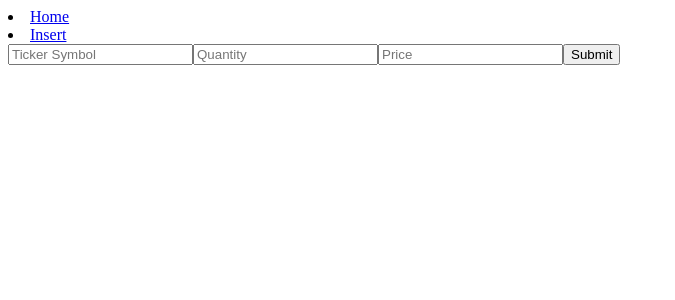
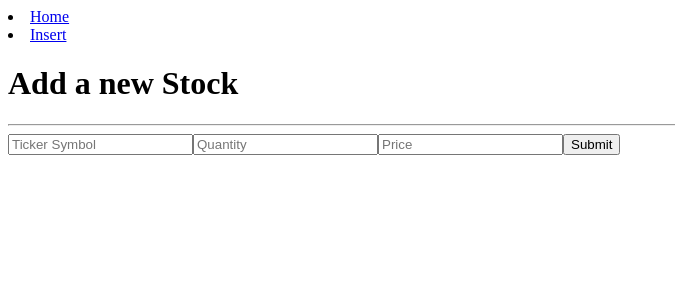
Before and after one commit to sauravdhakal12/portfolio_frontend, a React (Vite) app: page / in a window 1280 px wide. Both pictures are taken after a click on the link "Insert". Shown: the top 300 px of the page, without its empty margins (0-675 px from the left). Built offline with nearby package versions, Linux system fonts and the light colour scheme.

Commit message:
#4 Added heading texts

```diff
--- /dev/null
+++ b/src/components/header_section.jsx
@@ -0,0 +1,10 @@
+const HeaderSection = ({heading}) => {
+  return (
+    <div>
+      <h1>{heading}</h1>
+      <hr />
+    </div>
+  )
+}
+
+export default HeaderSection;
--- a/src/components/input_field.jsx
+++ b/src/components/input_field.jsx
@@ -1,3 +1,5 @@
+import HeaderSection from "./header_section";
+
 const InputField = ({
   stockTickerSymbol, setStockTickerSymbol,
   stockQuantity, setStockQuantity,
@@ -51,6 +53,9 @@ const InputField = ({
   }
 
   return (
+    <div>
+      <HeaderSection heading={"Add a new Stock"} />
+
       <form onSubmit={handleSubmit}>
 
         {/*Ticker Symbol*/}
@@ -79,6 +84,7 @@ const InputField = ({
 
         <input type="submit" />
       </form>
+    </div>
   )
 }
 
--- a/src/components/render_stock.jsx
+++ b/src/components/render_stock.jsx
@@ -1,6 +1,10 @@
+import HeaderSection from "./header_section";
+
 const RenderStocks = ({getGlobal}) => {
   return(
     <div>
+      <HeaderSection heading={"My Stocks"} />
+
       {getGlobal.map((stock) => (
         <p key={stock.id}>
           Name: {stock.tickerSymbol} <br />
```
Lines whose indentation alone changed are shown as unchanged.
